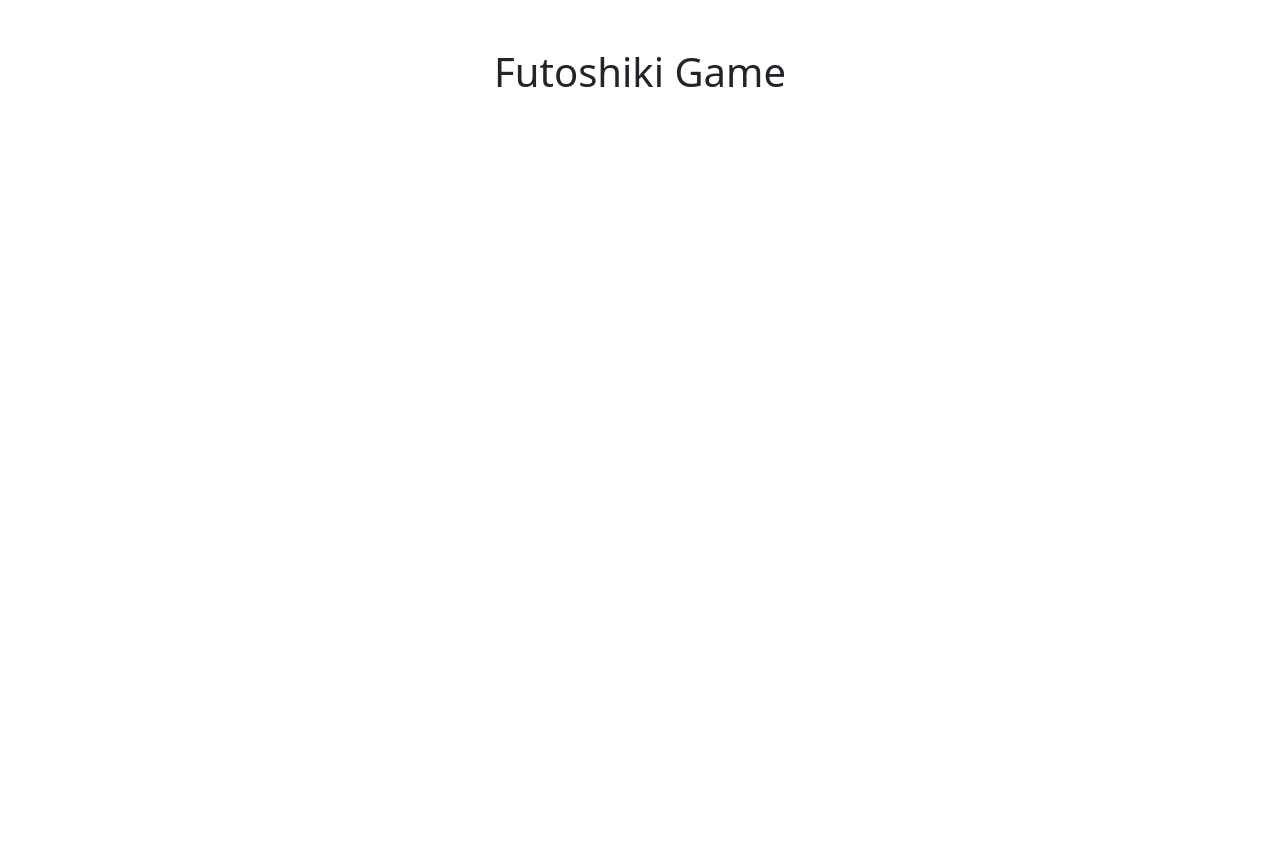
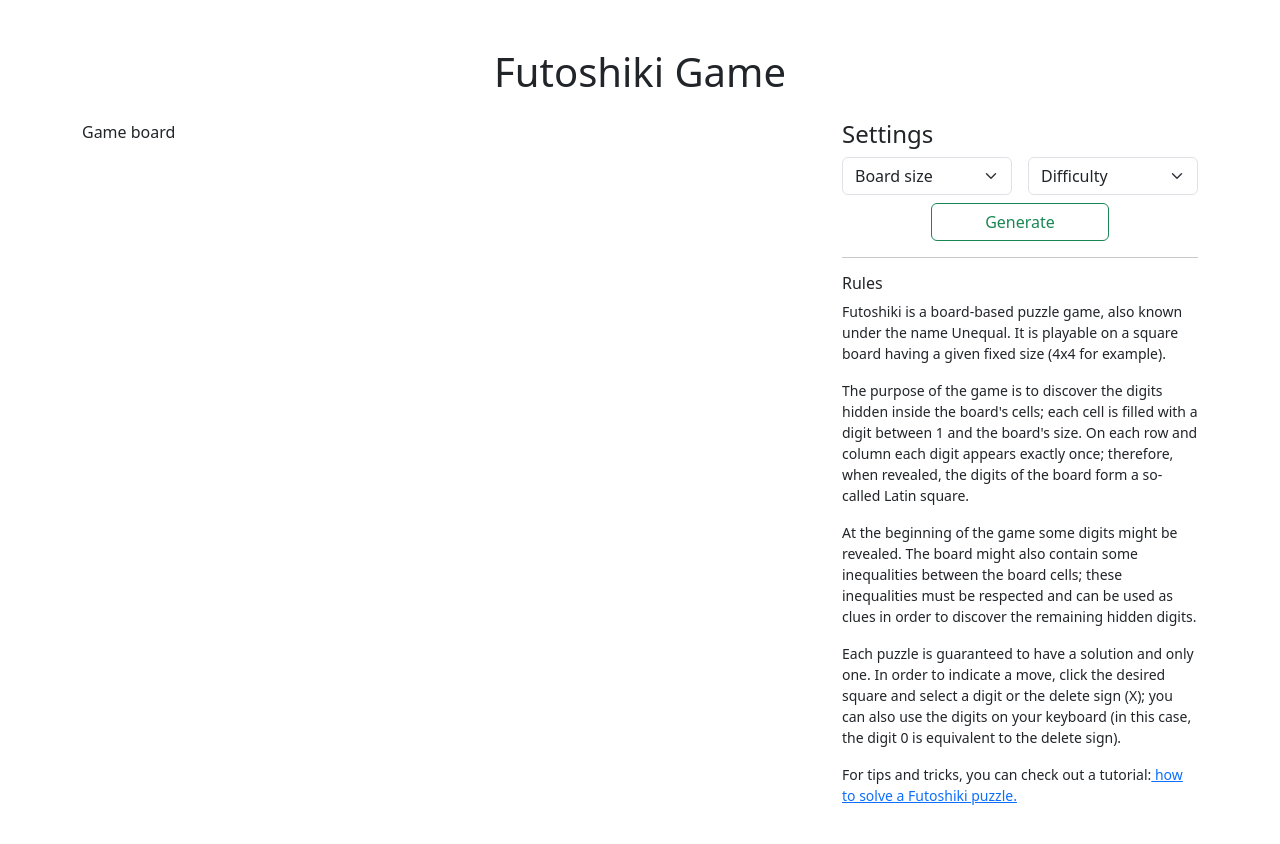
Before and after one commit to danielyandev/futoshiki, a React (Vite) app: page / in a window 1280 px wide. Shown: the top 844 px of the page. Before the commit the page ends 800 px from the top, so only its background shows below. Built offline with nearby package versions, Linux system fonts and the light colour scheme.

Commit message:
Add Settings and rules

```diff
--- a/package.json
+++ b/package.json
@@ -11,6 +11,7 @@
   },
   "dependencies": {
     "bootstrap": "^5.3.3",
+    "prettier": "^3.2.5",
     "react": "^18.2.0",
     "react-dom": "^18.2.0"
   },
--- a/src/components/App.jsx
+++ b/src/components/App.jsx
@@ -1,24 +1,21 @@
-function App() {
+import GameBoard from './GameBoard.jsx'
+import Settings from './Settings.jsx'
+import Info from './Info.jsx'
 
+export default function App() {
   return (
     <div className="container py-5">
       <h1 className="text-center mb-4">Futoshiki Game</h1>
       <div className="row">
         <div className="col-md-8">
-          {/* Game Board will go here */}
+          <GameBoard />
         </div>
         <div className="col-md-4">
-          {/* Control Panel and Instructions */}
-          <div className="mb-3">
-            {/* Control Panel */}
-          </div>
-          <div>
-            {/* Instructions/Info Section */}
-          </div>
+          <Settings />
+          <hr />
+          <Info />
         </div>
       </div>
     </div>
   )
 }
-
-export default App
--- /dev/null
+++ b/src/components/GameBoard.jsx
@@ -0,0 +1,7 @@
+export default function GameBoard() {
+  return (
+    <div>
+      Game board
+    </div>
+  )
+}
--- /dev/null
+++ b/src/components/Info.jsx
@@ -0,0 +1,38 @@
+export default function Info() {
+  return (
+    <div className="small">
+      <h6>Rules</h6>
+      <p>
+        Futoshiki is a board-based puzzle game, also known under the name
+        Unequal. It is playable on a square board having a given fixed size (4x4
+        for example).
+      </p>
+      <p>
+        The purpose of the game is to discover the digits hidden inside the
+        board's cells; each cell is filled with a digit between 1 and the
+        board's size. On each row and column each digit appears exactly once;
+        therefore, when revealed, the digits of the board form a so-called Latin
+        square.
+      </p>
+      <p>
+        At the beginning of the game some digits might be revealed. The board
+        might also contain some inequalities between the board cells; these
+        inequalities must be respected and can be used as clues in order to
+        discover the remaining hidden digits.
+      </p>
+      <p>
+        Each puzzle is guaranteed to have a solution and only one. In order to
+        indicate a move, click the desired square and select a digit or the
+        delete sign (X); you can also use the digits on your keyboard (in this
+        case, the digit 0 is equivalent to the delete sign).
+      </p>
+      <p>
+        For tips and tricks, you can check out a tutorial:
+        <a href="https://www.futoshiki.com/how-to-solve" target="_blank">
+          {' '}
+          how to solve a Futoshiki puzzle.
+        </a>
+      </p>
+    </div>
+  )
+}
--- /dev/null
+++ b/src/components/Settings.jsx
@@ -0,0 +1,28 @@
+export default function Settings() {
+  return (
+    <div>
+      <h4>Settings</h4>
+      <div className="d-flex gap-3">
+        <select className="form-control form-select">
+          <option value="">Board size</option>
+          <option value="4">4x4</option>
+          <option value="5">5x5</option>
+          <option value="6">6x6</option>
+          <option value="7">7x7</option>
+          <option value="8">8x8</option>
+          <option value="9">9x9</option>
+        </select>
+
+        <select className="form-control form-select">
+          <option value="">Difficulty</option>
+          <option value="1">Easy</option>
+          <option value="2">Normal</option>
+          <option value="3">Hard</option>
+        </select>
+      </div>
+      <div className="d-grid col-6 mx-auto mt-2">
+        <button className="btn btn-outline-success">Generate</button>
+      </div>
+    </div>
+  )
+}
```
Also changed, not shown: 2 other files (tests, documents, lock files or other folders).
